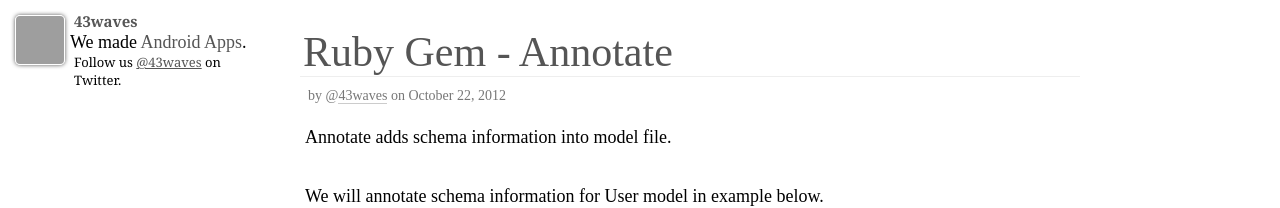
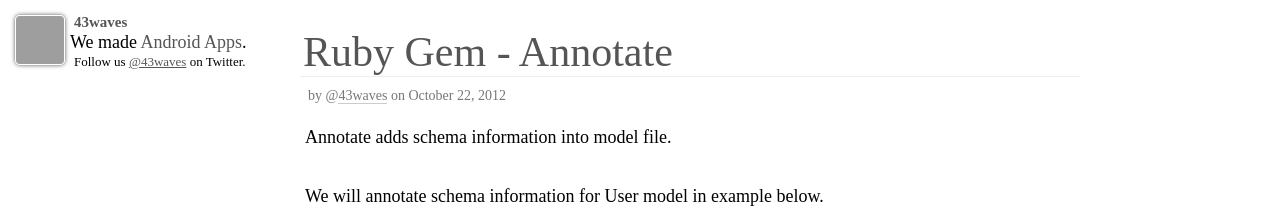
Before and after one commit to 43waves/43waves.github.io, a Jekyll site: the page built from index.html, in a window 1280 px wide. Shown: the top 208 px of the page. Built offline with Jekyll 4.4.1, drawn with Linux system fonts in a browser that asks for light colours; nearby versions of some CDN libraries; Markdown is read by kramdown in place of the engine named in the settings; comment, search, counter and statistics services are not loaded; grey boxes are pictures that could not be loaded.

Commit message:
Only Myriad Pro and Futura

```diff
--- a/css/styles.css
+++ b/css/styles.css
@@ -95,7 +95,6 @@ h3 {
 
 #header #bio #title a {
   font-size: 15px;
-  font-family: Georgia, sans-serif;
   font-weight: bold;
   padding-left: 4px;
 }
@@ -103,7 +102,6 @@ h3 {
 #header #bio .byline {
   font-size: 13px;
   line-height: 1.4em;
-  font-family: Georgia, sans-serif;
   padding-bottom: 15px;
   margin-bottom: 15px;
   padding-left: 4px;
```
